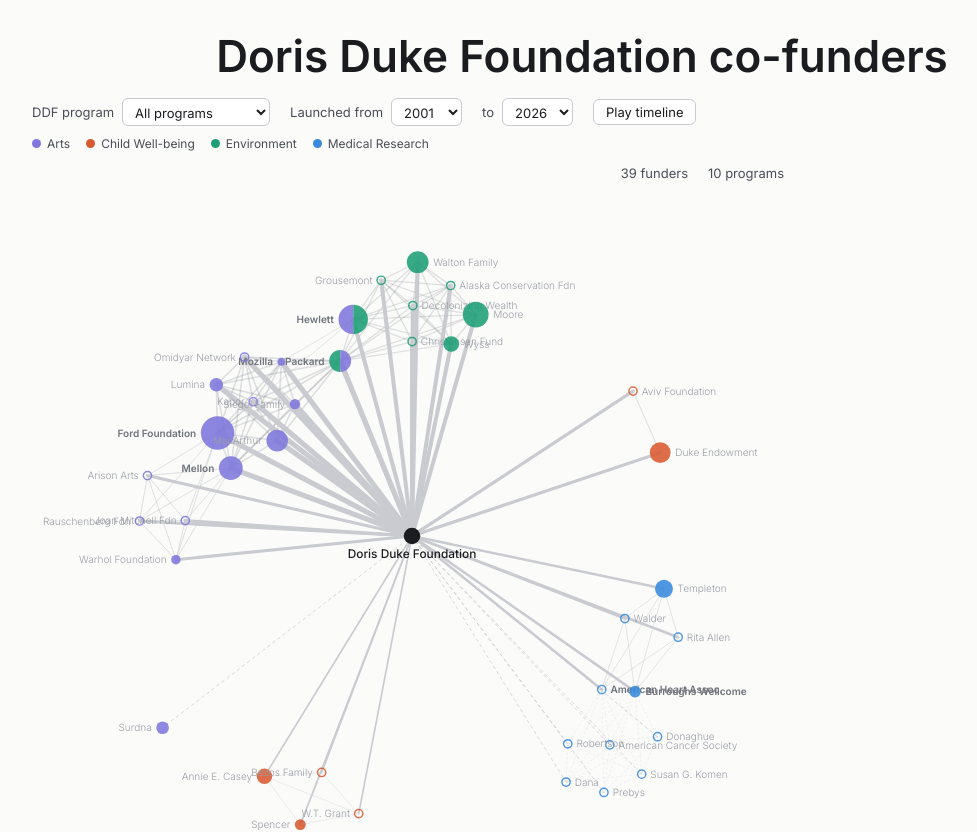
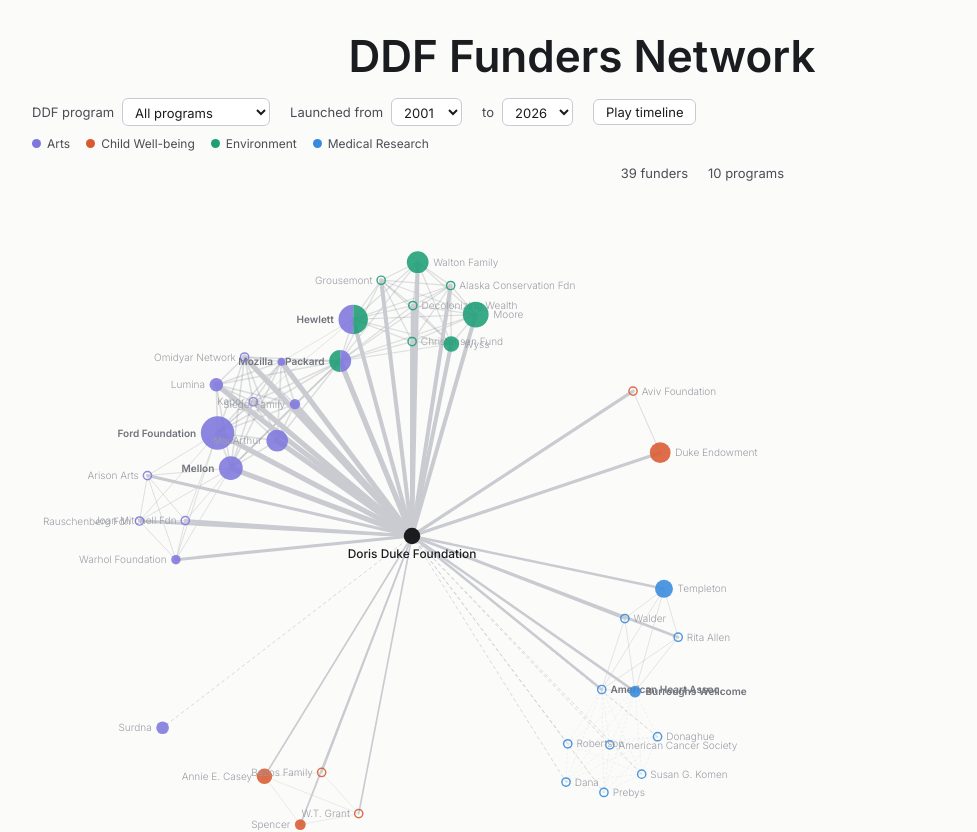
Before and after one commit to brandonvchu/DDF-funder-network, a plain HTML site: page index.html in a window 1280 px wide. Shown: the top 832 px of the page, without its empty margins (58-1035 px from the left). Drawn offline with Linux system fonts and the light colour scheme.

Commit message:
Rename page title to DDF Funders Network
Co-Authored-By: Claude Sonnet 5.5 <noreply@anthropic.com>
Claude-Session: https://claude.ai/code/session_011QPxXLPNbGydjyNk9NHr6m

```diff
--- a/index.html
+++ b/index.html
@@ -1,4 +1,4 @@
-<title>DDF Funder Network</title>
+<title>DDF Funders Network</title>
 <meta name="claude:viewport-fit-sides" content="cover">
 <link rel="stylesheet" href="https://fonts.googleapis.com/css2?family=Inter:wght@300;400;500;600&display=swap">
 <style>
@@ -53,7 +53,7 @@ button:focus-visible{outline:2px solid var(--fg2);outline-offset:1px}
 .note{font-size:12px;color:var(--fg3);margin:0;line-height:1.5}
 </style>
 <main>
-<h1>Doris Duke Foundation co-funders</h1>
+<h1>DDF Funders Network</h1>
 <div class="bar">
 <label for="fp">DDF program <select id="fp"><option value="All">All programs</option><option>Arts</option><option>Building Bridges</option><option>Child Well-being</option><option>Environment</option><option>Medical Research</option></select></label>
 <label for="fy1">Launched from <select id="fy1"></select></label>
```
